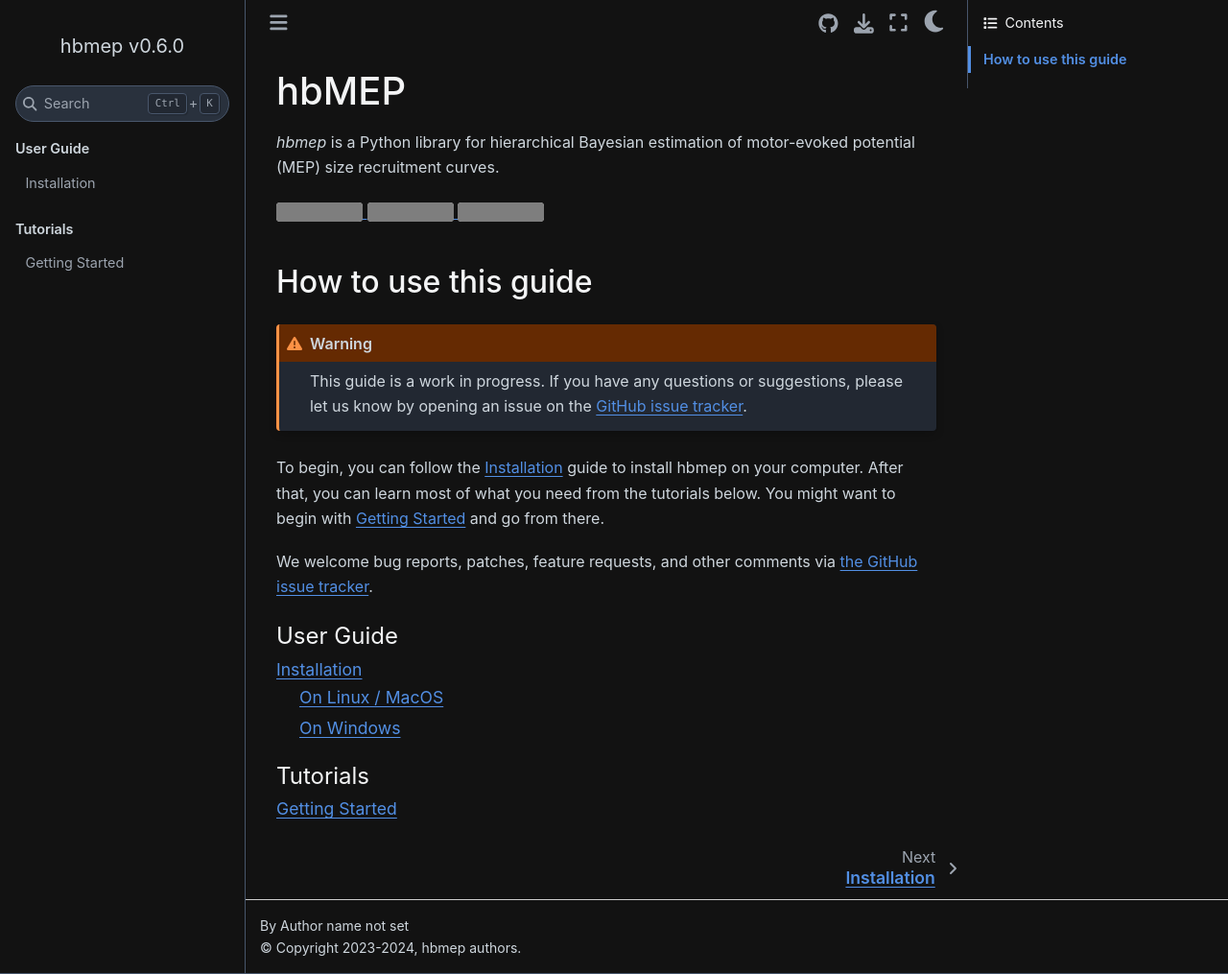
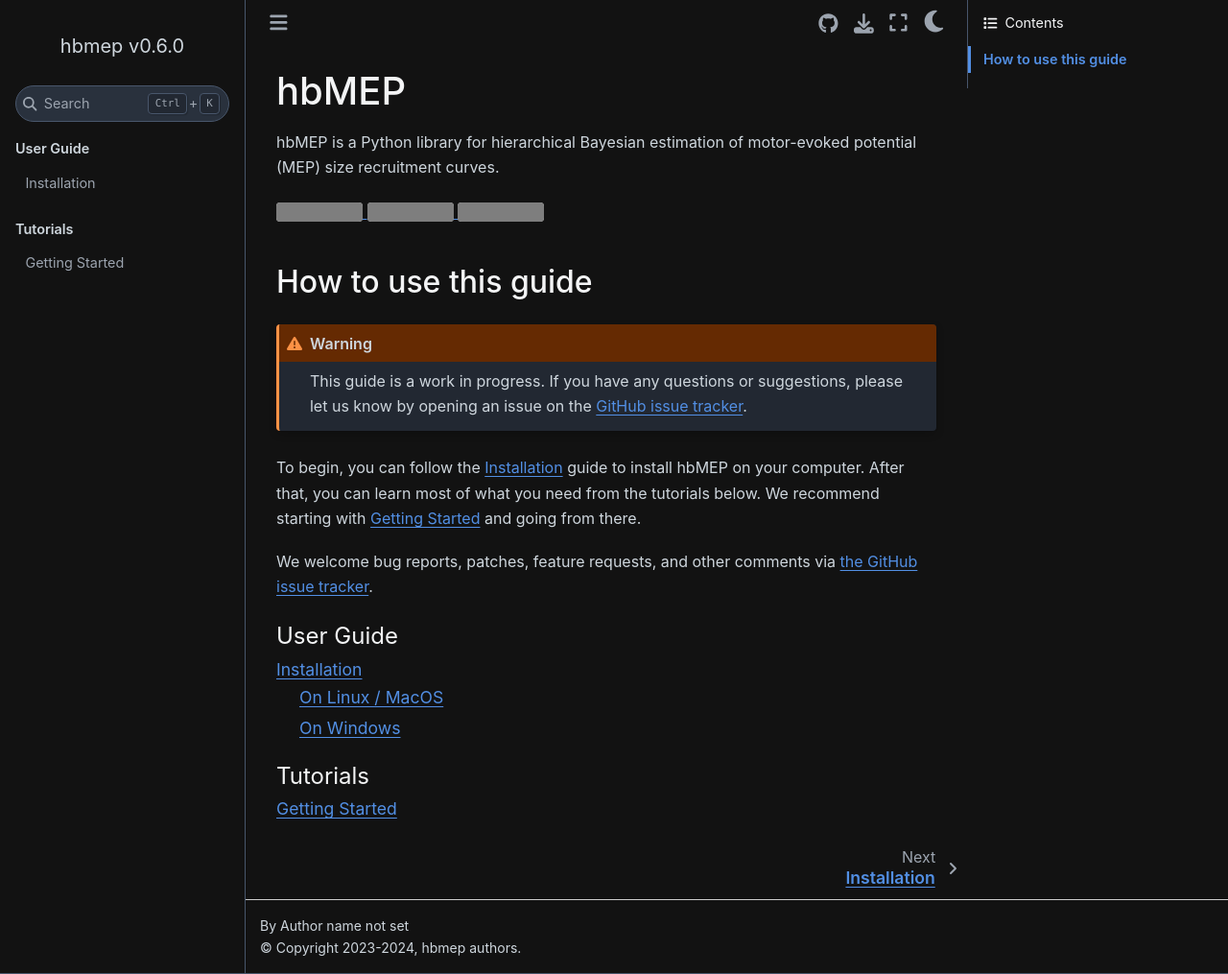
Before and after one commit to hbmep/hbmep, a Sphinx documentation site: the page built from docs/source/index.rst, in a window 1280 px wide and 1015 px high. Shown: the whole window at 96% size. Built offline with Sphinx 7.4.7 and the Sphinx Book theme 1.1.4, drawn with Linux system fonts in a browser that asks for light colours; pages that are not in the unit, such as notebooks, are missing from menus; grey boxes are pictures that could not be loaded.

Commit message:
docs: fix capitalization

```diff
--- a/docs/source/index.rst
+++ b/docs/source/index.rst
@@ -2,7 +2,7 @@
 
 hbMEP
 =================================
-`hbmep` is a Python library for hierarchical Bayesian estimation of motor-evoked potential (MEP) size recruitment curves.
+hbMEP is a Python library for hierarchical Bayesian estimation of motor-evoked potential (MEP) size recruitment curves.
 
 .. image:: https://img.shields.io/badge/stats.AP-arXiv:2407.08709-B31B1B.svg
     :target: http://doi.org/10.48550/arXiv.2407.08709
@@ -19,9 +19,9 @@ How to use this guide
 
     This guide is a work in progress. If you have any questions or suggestions, please let us know by opening an issue on the `GitHub issue tracker <https://github.com/hbmep/hbmep/issues>`_.
 
-To begin, you can follow the :ref:`installation` guide to install hbmep on your computer.
+To begin, you can follow the :ref:`installation` guide to install hbMEP on your computer.
 After that, you can learn most of what you need from the tutorials below.
-You might want to begin with :ref:`getting_started` and go from there.
+We recommend starting with :ref:`getting_started` and going from there.
 
 We welcome bug reports, patches, feature requests, and other comments via `the GitHub
 issue tracker <https://github.com/hbmep/hbmep/issues>`_.
```
